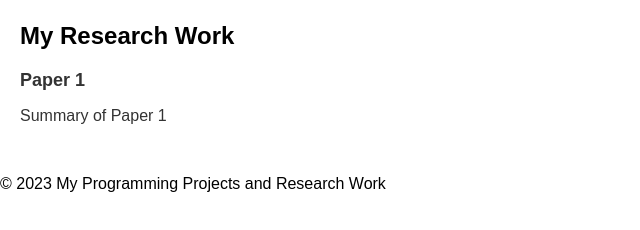
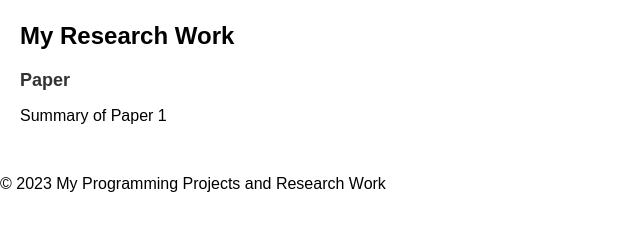
Before and after one commit to tgona/tgona.github.io, a plain HTML site: page index.html in a window 1280 px wide. Shown: the part 274-504 px from the top of the page, 0-640 px from the left. Drawn offline with Linux system fonts and the light colour scheme.

Commit message:
Update index.html

```diff
--- a/index.html
+++ b/index.html
@@ -2,7 +2,7 @@
 <html>
   <head>
     <meta charset="utf-8">
-    <title>My Programming Projects and Research Work</title>
+    <title>Tushar Gona</title>
     <link rel="stylesheet" type="text/css" href="style.css">
   </head>
   <body>
@@ -35,7 +35,8 @@
         <ul>
           <li>
             <a href="paper1.pdf">
-              <h3>Paper 1</h3>
+              <h3><a href="https://publicaciones.unex.es/index.php/EM/article/view/1795">Paper</a>
+</h3>
               <p>Summary of Paper 1</p>
             </a>
           </li>
```
